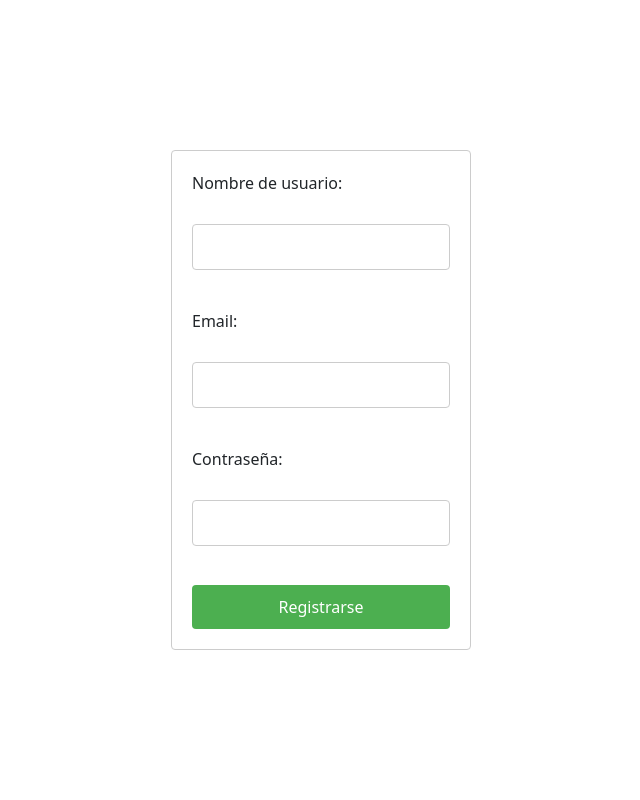
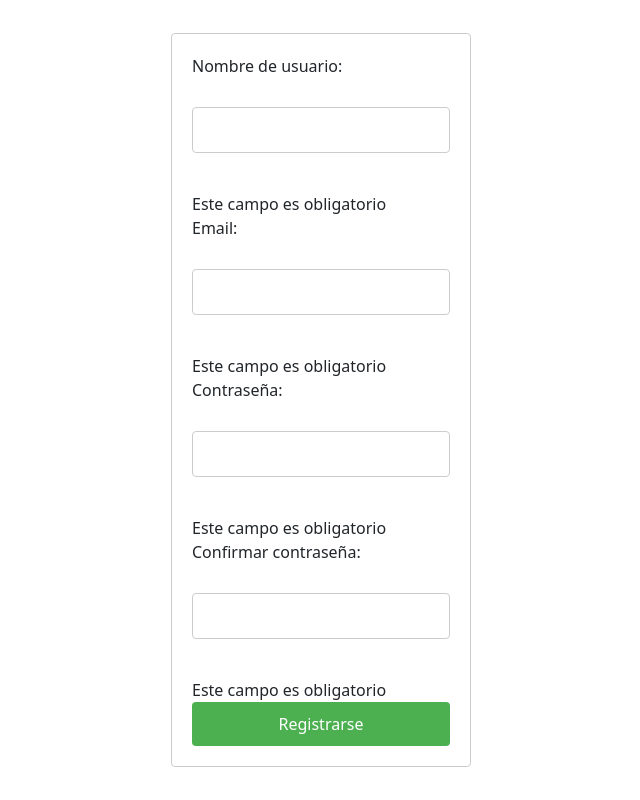
Before and after one commit to noxito69/remedialigmar, an Angular app in the folder web/: page /register in a window 1280 px wide. Shown: the whole page, without its empty margins (319-959 px from the left). Built offline with nearby package versions, Linux system fonts and the light colour scheme.

Commit message:
register

```diff
--- a/web/src/app/app.config.ts
+++ b/web/src/app/app.config.ts
@@ -2,7 +2,10 @@ import { ApplicationConfig } from '@angular/core';
 import { provideRouter } from '@angular/router';
 
 import { routes } from './app.routes';
+import { HttpClient, provideHttpClient, withInterceptors } from '@angular/common/http';
+import { errorInterceptor } from './interceptors/error.interceptor';
+import { tokenInterceptor } from './interceptors/token.interceptor';
 
 export const appConfig: ApplicationConfig = {
-  providers: [provideRouter(routes)]
+  providers: [provideRouter(routes), provideHttpClient(withInterceptors([ tokenInterceptor, errorInterceptor]))]
 };
--- a/web/src/app/components/board/board.component.css
+++ b/web/src/app/components/board/board.component.css
@@ -3,7 +3,7 @@ body {
   padding: 0;
   width: 100vw;
   height: 100vh;
-  background-image: url('../../assets/oceano.jpg');
+  background-image: url('../../../assets/oceano.jpg');
   background-repeat: no-repeat;
   background-size: cover;
   display: flex;
--- a/web/src/app/components/register/register.component.html
+++ b/web/src/app/components/register/register.component.html
@@ -1,11 +1,22 @@
 <div class="centered-form">
-    <form (ngSubmit)="onSubmit()">
+    <form [formGroup]="registerForm" (ngSubmit)="onSubmit()">
         <label for="username">Nombre de usuario:</label><br>
-        <input type="text" id="username" [(ngModel)]="username" name="username" required><br>
+        <input type="text" id="username" formControlName="username" required><br>
+        <span *ngIf="username.errors?.['required']">Este campo es obligatorio</span>
+
         <label for="email">Email:</label><br>
-        <input type="email" id="email" [(ngModel)]="email" name="email" required><br>
+        <input type="email" id="email" formControlName="email" required><br>
+        <span *ngIf="email.errors?.['required']">Este campo es obligatorio</span>
+        <span *ngIf="email.errors?.['email']">Por favor, introduce un correo electrónico válido</span>
+
         <label for="password">Contraseña:</label><br>
-        <input type="password" id="password" [(ngModel)]="password" name="password" required><br>
-        <input type="submit" value="Registrarse">
+        <input type="password" id="password" formControlName="password" required><br>
+        <span *ngIf="password.errors?.['required']">Este campo es obligatorio</span>
+
+        <label for="passwordConfirm">Confirmar contraseña:</label><br>
+        <input type="password" id="password_confirmation" formControlName="passwordConfirm" required><br>
+        <span *ngIf="passwordConfirm.errors?.['required']">Este campo es obligatorio</span>
+
+        <input type="submit" value="Registrarse" [disabled]="!registerForm.valid">
     </form>
 </div>
--- a/web/src/app/components/register/register.component.ts
+++ b/web/src/app/components/register/register.component.ts
@@ -1,24 +1,48 @@
+import { HttpClientModule } from '@angular/common/http';
 import { Component } from '@angular/core';
-import { FormsModule } from '@angular/forms';
+import { FormBuilder, FormControl, FormsModule, ReactiveFormsModule, Validators } from '@angular/forms';
+import { RegisterService } from '../../services/register.service';
+import { CommonModule, NgIf } from '@angular/common';
 
 @Component({
   selector: 'app-register',
   standalone: true,
-  imports: [FormsModule],
+  imports: [FormsModule,HttpClientModule,ReactiveFormsModule,CommonModule],
   templateUrl: './register.component.html',
   styleUrl: './register.component.css'
 })
 export class RegisterComponent {
 
-  username!: string;
-  email!: string;
-  password!: string;
+  registerForm = this.fb.group({
+    username: new FormControl('', Validators.required),
+    email: new FormControl('', [Validators.required, Validators.email]),
+    password: new FormControl('', Validators.required),
+    passwordConfirm: new FormControl('', Validators.required),
+  });
 
-  onSubmit() {
-    console.log('Nombre de usuario: ', this.username);
-    console.log('Email: ', this.email);
-    console.log('Contraseña: ', this.password);
-    // Aquí puedes agregar la lógica para registrar al usuario
+  get username(){
+    return this.registerForm.get('username') as FormControl;
+  }
+  get email(){
+    return this.registerForm.get('email') as FormControl;
+  }
+  get password(){
+    return this.registerForm.get('password') as FormControl;
+  }
+  get passwordConfirm(){
+    return this.registerForm.get('passwordConfirm') as FormControl;
   }
 
+  constructor(private fb: FormBuilder) { }
+
+
+
+    onSubmit():void {
+      console.warn(this.registerForm.value);
+  }
+
+
+
+
+
 }
--- /dev/null
+++ b/web/src/app/interceptors/token.interceptor.ts
@@ -0,0 +1,5 @@
+import { HttpInterceptorFn } from '@angular/common/http';
+
+export const tokenInterceptor: HttpInterceptorFn = (req, next) => {
+  return next(req);
+};
```
Also changed, not shown: web/src/app/services/register.service.ts (+16 -1 lines), 1 other file (tests, documents, lock files or other folders).
